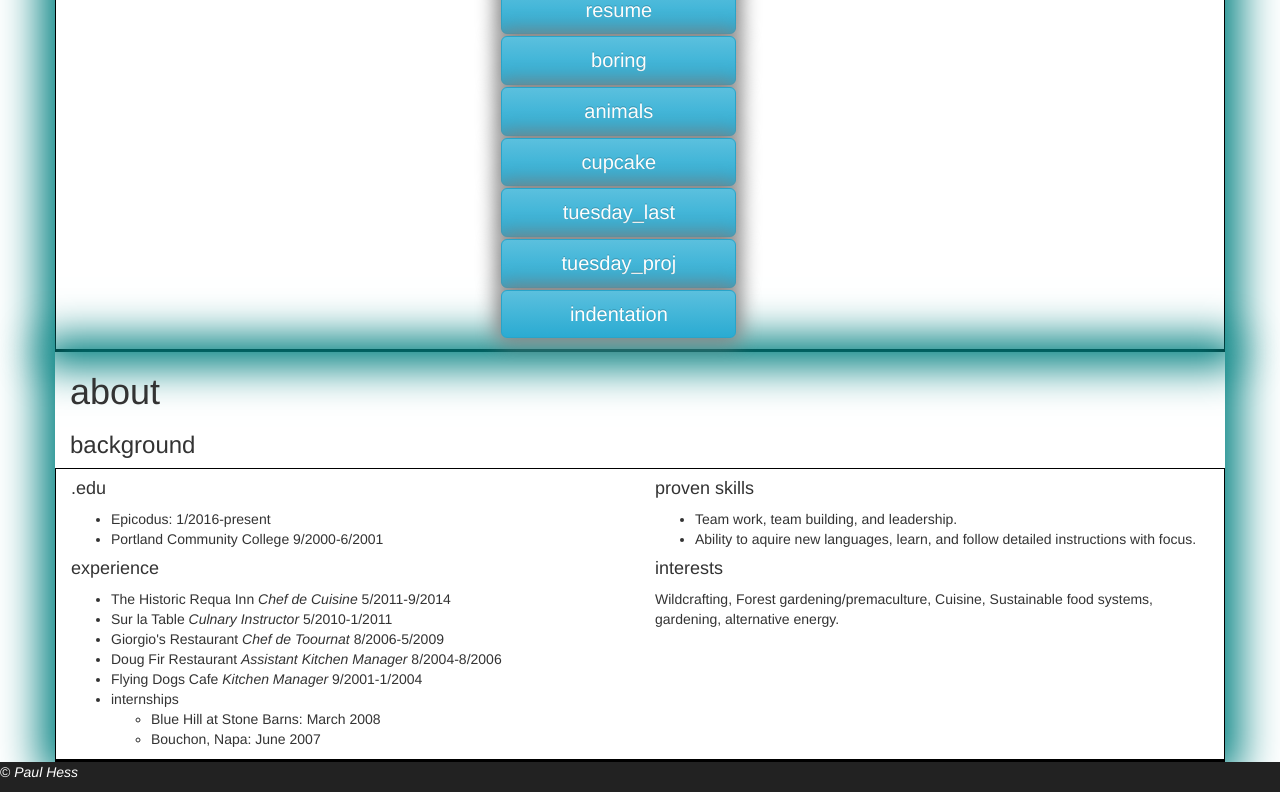
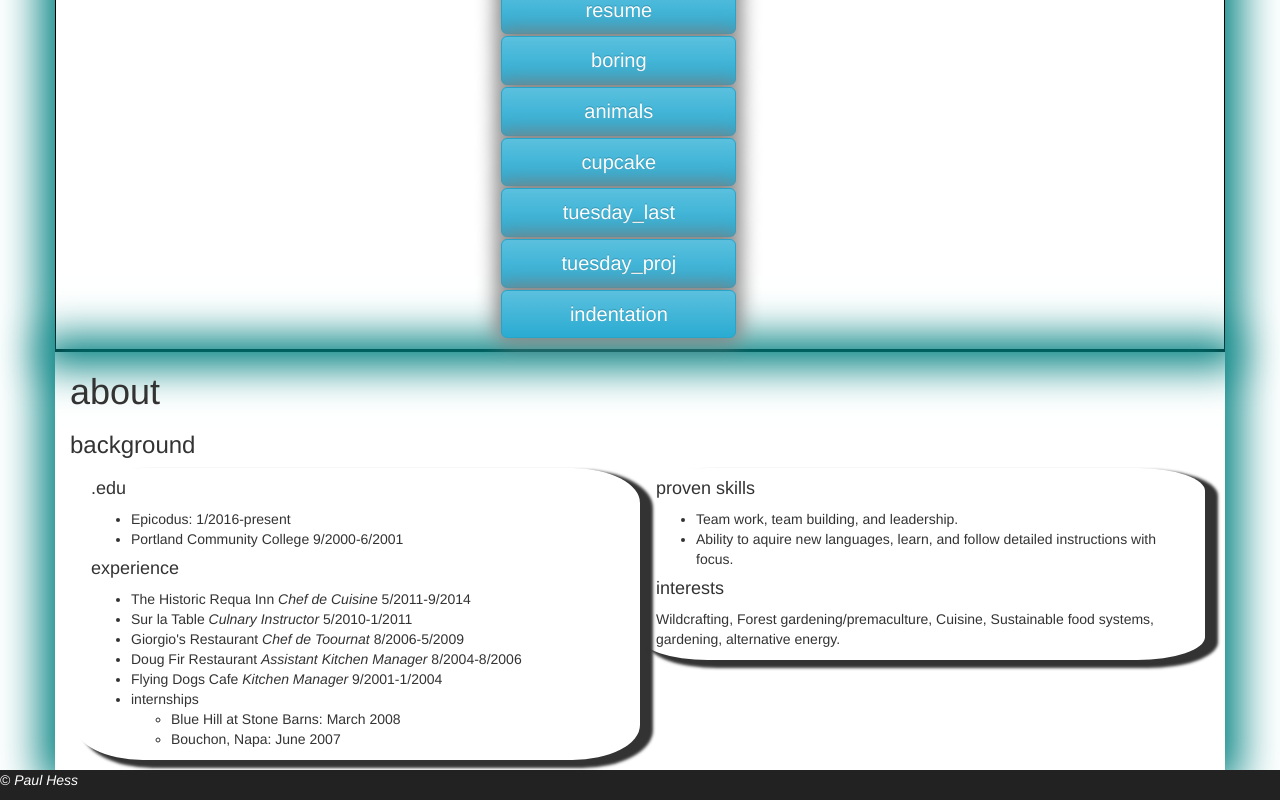
Before and after one commit to Paul-Hess/Paul-Hess.github.io, a plain HTML site: page index.html in a window 1280 px wide. Shown: the part 1240-2040 px from the top of the page. Drawn offline with Linux system fonts and the light colour scheme.

Commit message:
improve styling

```diff
--- a/css/styles.css
+++ b/css/styles.css
@@ -117,6 +117,13 @@ a.btn-info {
 }
 
 .about .row {
-	border: 1px solid black;
-	border-bottom: 3px solid black;
+	margin-left: 5px;
+	margin-right: 5px;
 }
+
+.col-md-6 {
+	border: 1px solid transparent;
+	border-radius: 12%;
+	box-shadow: 10px 5px 3px 3px;
+	margin-bottom: 10px;
+}
```
